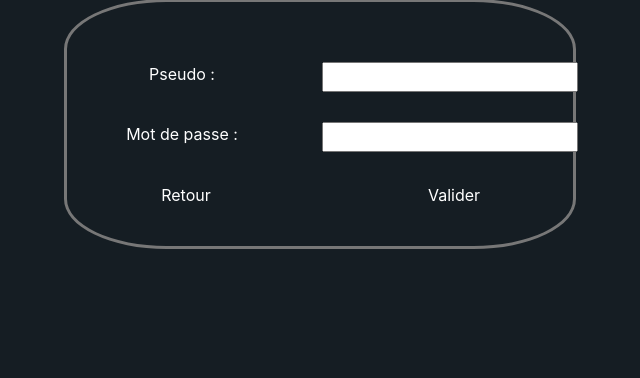
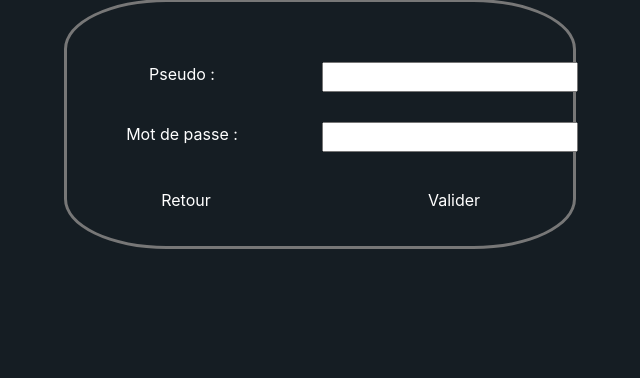
Before and after one commit to LeGrosLezard/synergo-le-site, a Django app: template templates/login.html in a window 1280 px wide. Shown: the part 384-762 px from the top of the page, without its empty margins (320-960 px from the left). Run offline with Django 3.2, Linux system fonts and the light colour scheme; the template is opened without the code that fills it, so the values that code supplies are empty, except form fields; tables that the repository leaves empty hold one stand-in row (values such as "Sample post"); form fields are guessed from the names that the template uses; some libraries are stand-ins or nearby versions.

Commit message:
Update login.html

```diff
--- a/templates/login.html
+++ b/templates/login.html
@@ -37,8 +37,6 @@
 
             <div class="col-sm"">
             </div>
-
-
              <div class="col-sm">
             <P>
                 <input type='button' value='Mon compte' class="menu">
@@ -48,12 +46,8 @@
             </div>
             </div>
         </DIV>
-
-
-
         <CENTER>
             <h1 STYLE="margin-top:50px;font-size:3.5em;color:white;text-shadow: 5px 5px black;">S Y N E R G O</h1><br>
-
             <DIV id="div_logo1" STYLE="color:black;font-size:1.5em;margin-top:20px;color:white;">
                 <p><strong> - Connexion - </strong></p>
             </DIV>
@@ -61,66 +55,46 @@
             <DIV ID="sous" STYLE="height:30px;">
                 <p STYLE='color:white;'>Afin de décrypter toutes mes vidéos préférées</p>
             </DIV>
-
         </CENTER>
-
-
-
-
-
 
       <CENTER>
           <DIV STYLE="width:40%;border:3px solid #777777;height:250px;border-radius:20%;margin-top:60px;">
-
             <form method="POST" STYLE="margin-top:50px;">
               {% csrf_token %}
                 <center>
-
-
                   <DIV class="row">
                       <div class="col-sm"><p style="color:white;">Pseudo : </p></div>
                       <div class="col-sm">{{form.username}}</div>
                   </DIV>
-
                   <DIV class="row">
                       <div class="col-sm"><p style="color:white;">Mot de passe : </p></div>
                       <div class="col-sm">{{form.password}}</div>
                   </DIV>
-
-
-
                   <DIV class="row">
                       <div class="col-sm">
-                          <input type="button" id="retour" value="Retour" class="validation"
-                        onclick="document.location.href = '/compte/compte_direction'"></div>
+                          <button type="button" class="btn btn-dark" id="button"
+                              onclick="document.location.href = '/compte/compte_direction'">
+                              Retour
+                          </button>
+                      </div>
 
                       <div class="col-sm">
-                          <input type="submit" value="Valider" id="validation" class="validation">
+                          <button type="button" class="btn btn-dark"
+                              id="button" onclick="submit()">
+                                Valider
+                          </button>
                       </div>
                   </DIV>
-
 
 
                 </center>
                 {% csrf_token %}
             </form>
-
         </DIV>
     </CENTER>
-
     <br> <br> <br>
-
-
-
-
-
-
-
     </body>
 </html>
-
-
-
 <style>
     .menu{
         color:white;
@@ -133,12 +107,12 @@
     .col-sm{
         padding:10px;
     }
-    .validation{
+    #button{
         color:white;
         border:none;
         background:none;
     }
-    .validation:hover{
+    #button:hover{
         color:red;
         border:1px solid white;
     }
```
